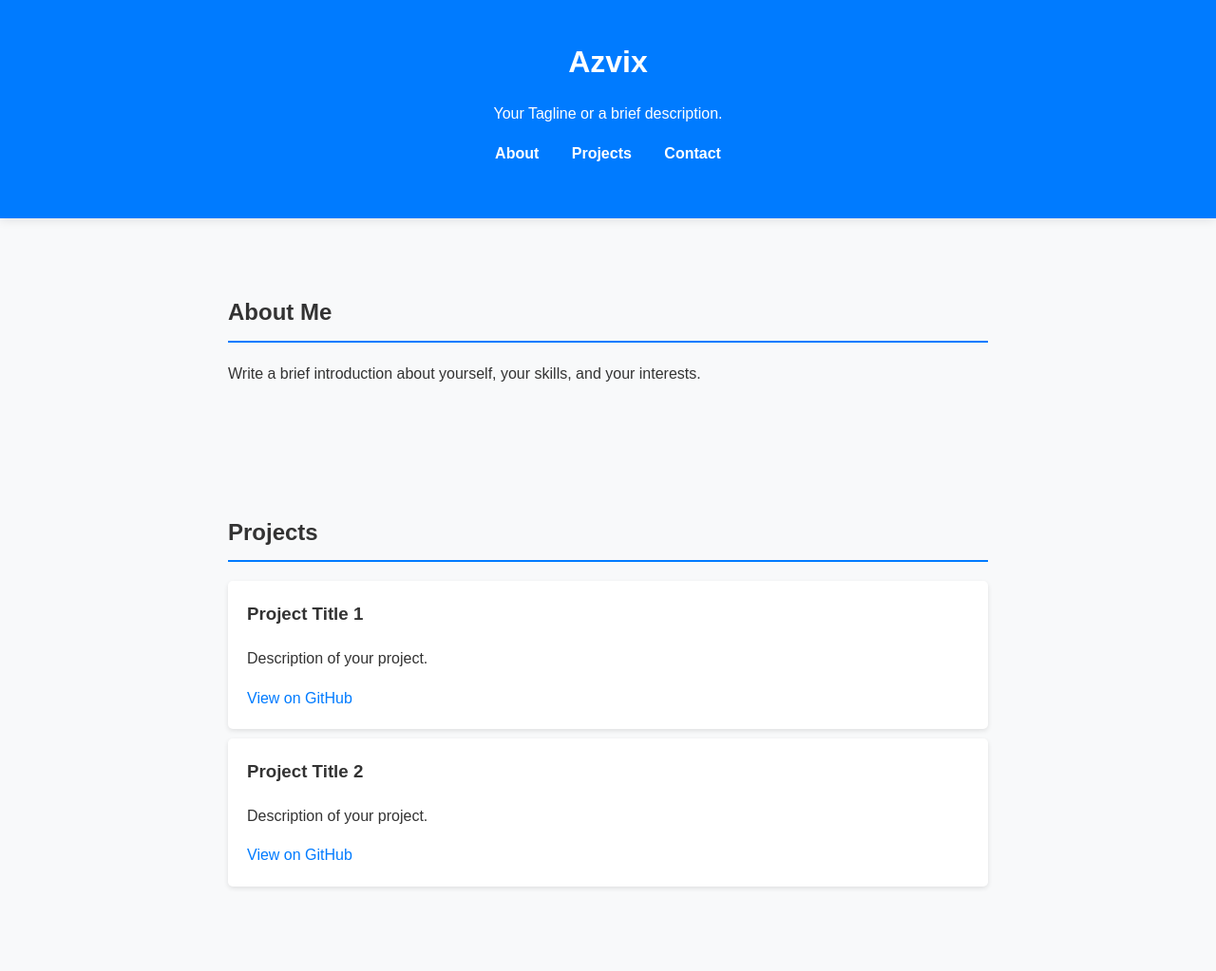
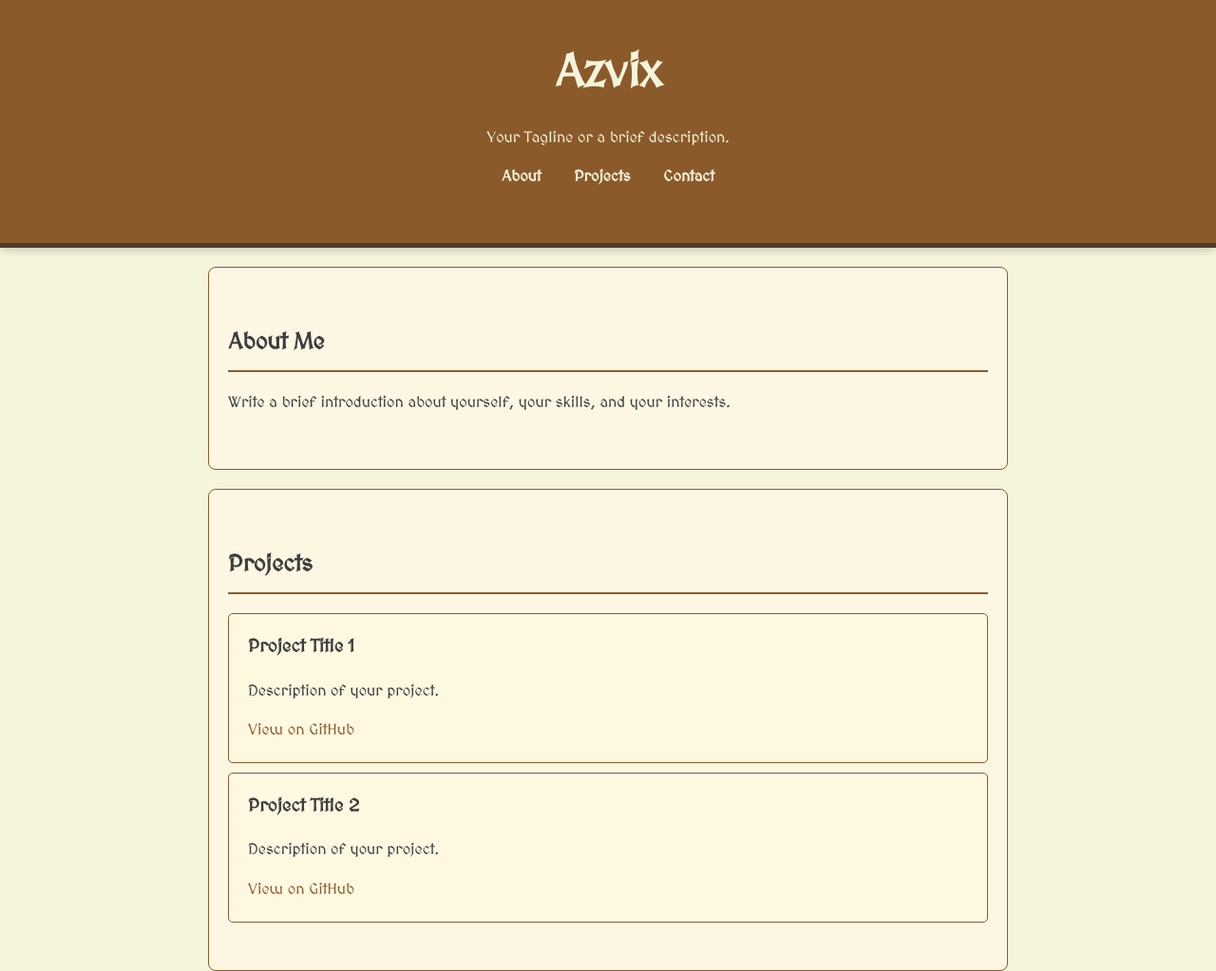
Before and after one commit to Azvix/portfolio, a plain HTML site: page index.html in a window 1280 px wide. Shown: the top 1023 px of the page at 95% size. Drawn offline with Linux system fonts and the light colour scheme.

Commit message:
New look - Medieval

```diff
--- a/index.html
+++ b/index.html
@@ -5,6 +5,7 @@
     <meta name="viewport" content="width=device-width, initial-scale=1.0">
     <title>Azvix - Portfolio</title>
     <link rel="stylesheet" href="styles.css">
+    <link href="https://fonts.googleapis.com/css2?family=MedievalSharp&display=swap" rel="stylesheet">
 </head>
 <body>
     <header>
--- a/styles.css
+++ b/styles.css
@@ -1,22 +1,24 @@
 body {
-    font-family: Arial, sans-serif;
+    font-family: 'MedievalSharp', cursive;
     line-height: 1.6;
     margin: 0;
     padding: 0;
-    background-color: #f8f9fa;
-    color: #333;
+    background-color: #f5f5dc; /* Light parchment color */
+    color: #3d3d3d; /* Dark text */
 }
 
 header {
-    background: #007bff;
-    color: white;
+    background: #8b5a2b; /* Brown */
+    color: #f5f5dc; /* Light parchment */
     padding: 40px 20px;
     text-align: center;
-    box-shadow: 0 2px 10px rgba(0, 0, 0, 0.1);
+    border-bottom: 5px solid #4b3d26; /* Darker brown */
+    box-shadow: 0 2px 10px rgba(0, 0, 0, 0.2);
 }
 
 h1 {
     margin: 0;
+    font-size: 3em;
 }
 
 nav ul {
@@ -30,7 +32,7 @@ nav ul li {
 }
 
 nav ul li a {
-    color: white;
+    color: #f5f5dc; /* Light parchment */
     text-decoration: none;
     font-weight: bold;
 }
@@ -43,19 +45,22 @@ section {
     padding: 40px 20px;
     margin: 20px auto;
     max-width: 800px;
+    background-color: #fdf6e3; /* Light background */
+    border: 1px solid #8b5a2b; /* Brown border */
+    border-radius: 8px;
 }
 
 h2 {
-    border-bottom: 2px solid #007bff;
+    border-bottom: 2px solid #8b5a2b; /* Brown */
     padding-bottom: 10px;
 }
 
 .project {
-    background: white;
+    background: #fff8e1; /* Very light background */
     padding: 20px;
     margin: 10px 0;
     border-radius: 5px;
-    box-shadow: 0 2px 5px rgba(0, 0, 0, 0.1);
+    border: 1px solid #8b5a2b; /* Brown */
 }
 
 .project h3 {
@@ -63,17 +68,18 @@ h2 {
 }
 
 .project a {
-    color: #007bff;
+    color: #8b5a2b; /* Brown */
     text-decoration: none;
 }
 
 .project a:hover {
     text-decoration: underline;
+    color: #a0522d; /* Lighter brown */
 }
 
 footer {
     text-align: center;
     padding: 20px;
-    background: #343a40;
-    color: white;
+    background: #4b3d26; /* Darker brown */
+    color: #f5f5dc; /* Light parchment */
 }
```
